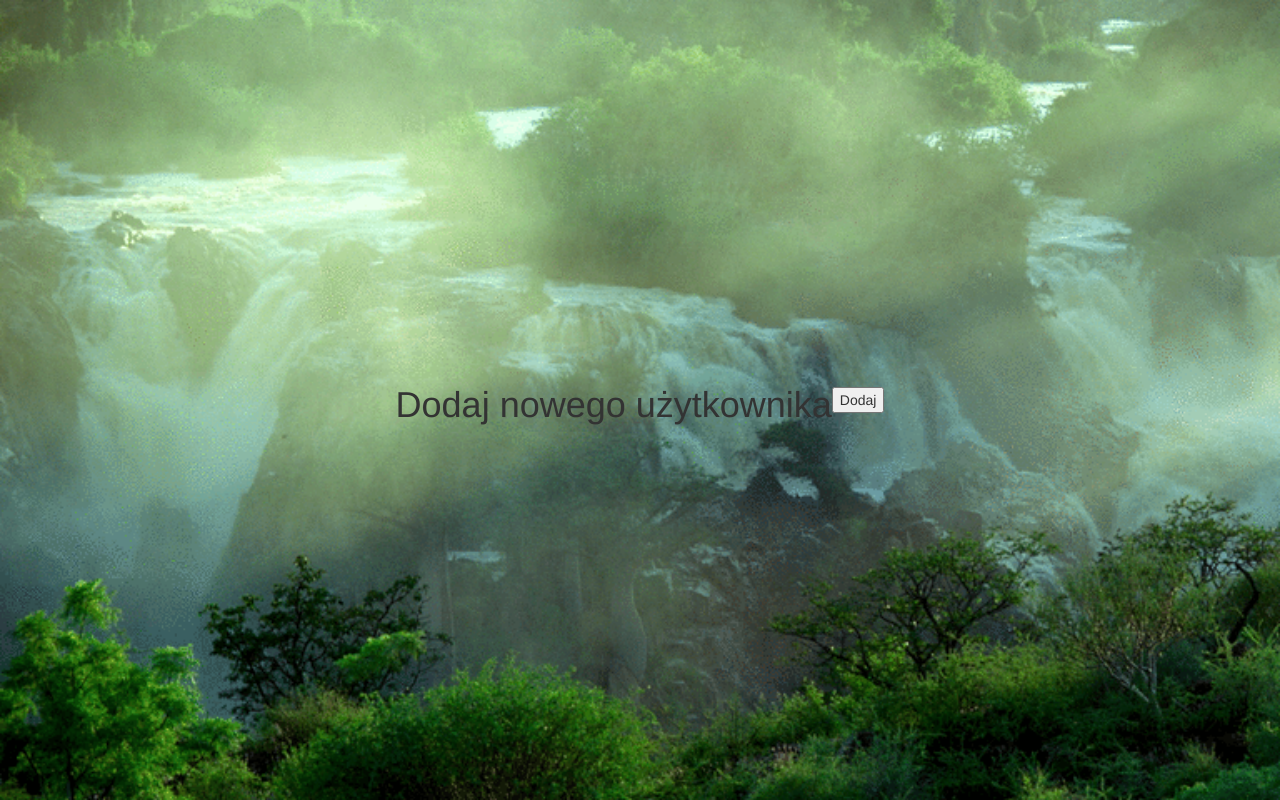
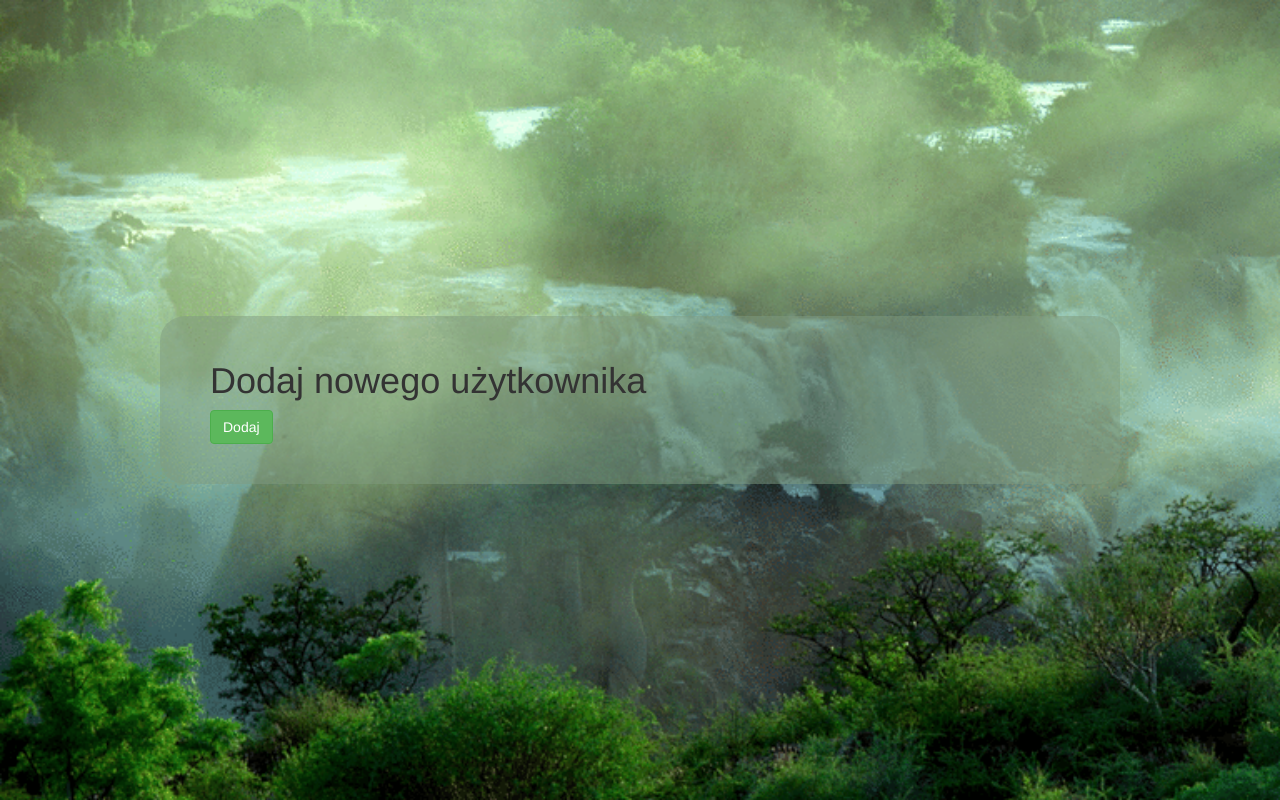
Before and after one commit to s4ros/czyrek, a Django app: page /add_user/ in a window 1280 px wide. Run offline with Django 3.2, Linux system fonts and the light colour scheme; parts of the project's set-up code (start-up, migrations or seed data) failed here and were passed over; some libraries are stand-ins or nearby versions.

Commit message:
Adjusted CSS styles for most of the views
- added Delete User functionality

```diff
--- a/czyrek/czyrek/manager/static/css/style.css
+++ b/czyrek/czyrek/manager/static/css/style.css
@@ -31,6 +31,18 @@ html, body {
   padding-bottom: 25px;
   align-items: center;
   justify-content: center;
+}
+
+#content {
+  width: 75%;
+  background: rgba(128, 156, 128, 0.5);
+  border-radius: 25px;
+  position: relative;
+  overflow: hidden;
+  padding-top: 25px;
+  padding-bottom: 25px;
+  padding-left: 50px;
+  padding-right: 50px;
 }
 
 #logging_panel {
--- a/czyrek/czyrek/manager/templates/add_user.html
+++ b/czyrek/czyrek/manager/templates/add_user.html
@@ -1,15 +1,16 @@
 {% extends "base.html" %}
 {# ------------------------------------- #}
 {% block content %}
-
+<div id="content">
 <h1>Dodaj nowego użytkownika</h1>
 
 {% if error_message %}<p><strong>{{ error_message }}</strong></p>{% endif %}
 
-<form action="{% url 'add_user' %}" method="post">
+<form action="{% url 'add_user' %}" method="post" class="form-group">
 {% csrf_token %}
-{{ form }}
-<input type="submit" value="Dodaj" />
+{{ form.as_p }}
+<input type="submit" value="Dodaj" class="btn btn-success"/>
 </form>
+</div>
 {% endblock %}
 {# ------------------------------------- #}
--- a/czyrek/czyrek/manager/templates/index_login.html
+++ b/czyrek/czyrek/manager/templates/index_login.html
@@ -5,7 +5,7 @@
 <div id="container">
   <div id="sql_logo"></div>
   <div id="logging_panel">
-    <form action="{% url 'index_login' %}" method="POST">
+    <form action="{% url 'index_login' %}" method="POST" class="form-group">
       {% csrf_token %}
       {{ form.non_field_errors }}
       <div class="fieldWrapper">
@@ -16,7 +16,7 @@
         <label for="{{ form.passwd.id_for_label }}">Hasło:</label>
         {{ form.passwd }}
         <div id="send_button">
-          <input type="submit" value="Zaloguj" class="btn btn-default"/>
+          <input type="submit" value="Zaloguj" class="btn btn-success"/>
         </div>
       </div>
     </form>
--- a/czyrek/czyrek/manager/urls.py
+++ b/czyrek/czyrek/manager/urls.py
@@ -6,4 +6,5 @@ urlpatterns = [
     url(r'^$', views.index_login, name='index_login'),
     url(r'^list_users$', views.list_users, name='list_users'),
     url(r'^add_user/$', views.add_user, name='add_user'),
+    url(r'^delete_user/(?P<user_id>[0-9]+)$', views.delete_user, name='delete_user'),
 ]
--- a/czyrek/czyrek/manager/views.py
+++ b/czyrek/czyrek/manager/views.py
@@ -55,3 +55,9 @@ def index_login(request):
         form = LoginForm()
         context = {'username': 's4ros', 'form' : form}
         return render(request, 'index_login.html', context)
+
+
+# delete_user
+def delete_user(request, user_id):
+    User.objects.filter(id=user_id).delete()
+    return redirect('list_users')
```
Also changed, not shown: czyrek/czyrek/manager/templates/list_users.html (+8 -3 lines).
